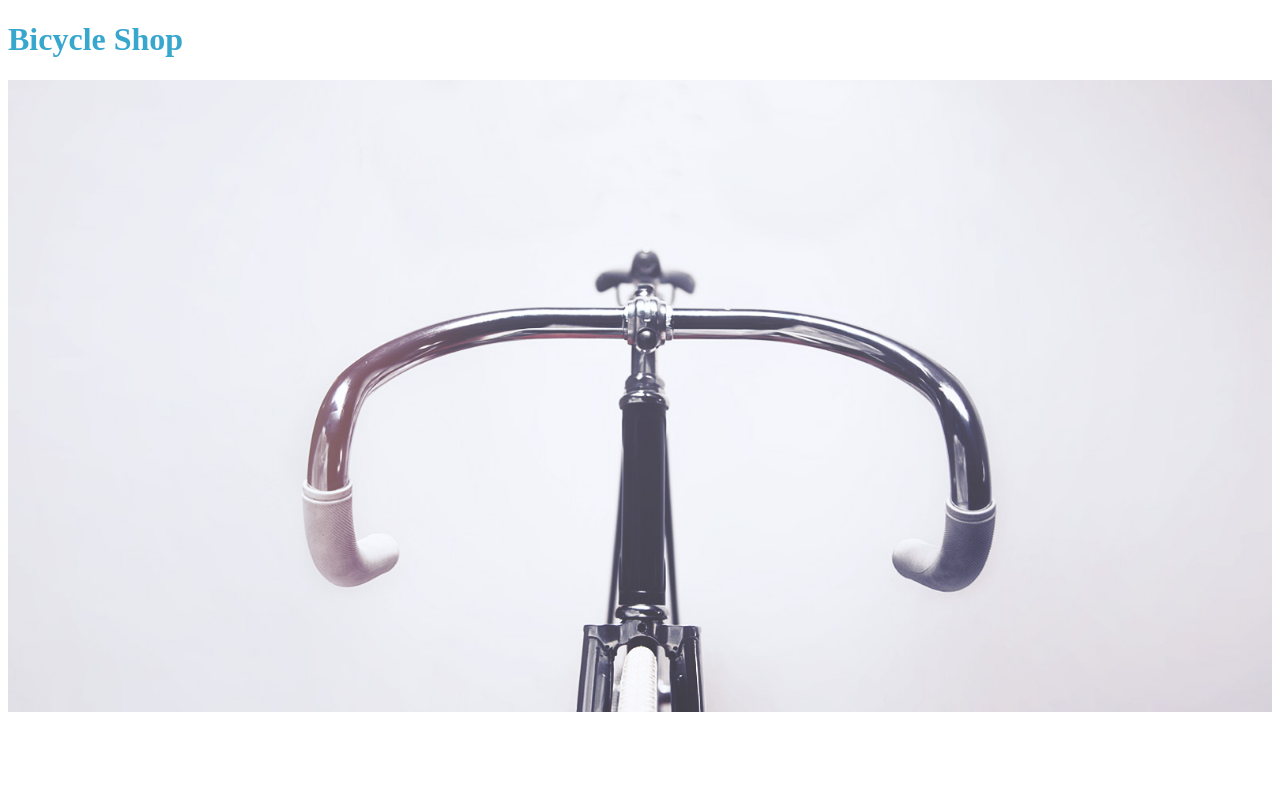
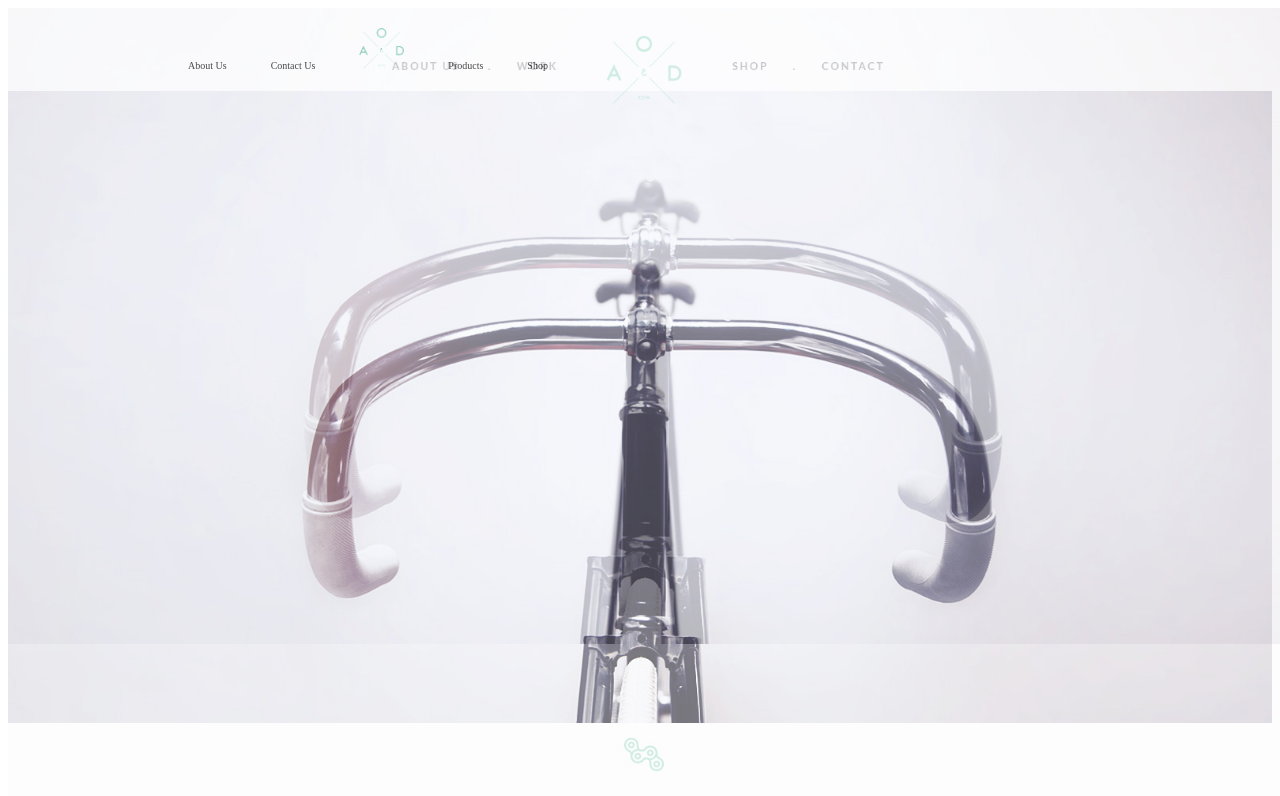
Before and after one commit to bcterry77/html-mockup, a plain HTML site: page index.html in a window 1280 px wide. Shown: the top 796 px of the page. Drawn offline with Linux system fonts and the light colour scheme.

Commit message:
add topbar

```diff
--- a/index.css
+++ b/index.css
@@ -1,7 +1,27 @@
-img {
+.hero img {
   width: 100%;
 }
 
-h1 {
-  color: #38a7ce;
+.top-bar li {
+  display: inline-block;
+  padding: 20px;
+  font-size: 10px;
 }
+
+.top-bar ul {
+  margin: 0px 120px;
+}
+
+.top-bar img {
+  width: 45px;
+}
+
+.image {
+  position: absolute;
+  z-index: 2;
+}
+
+.image img{
+  opacity: 0.3;
+  width: 100%;
+}
--- a/index.html
+++ b/index.html
@@ -6,7 +6,20 @@
     <link rel="stylesheet" href="index.css">
   </head>
   <body>
-    <h1>Bicycle Shop</h1>
-    <img src="assets/hero.png" alt="">
+    <div class="image">
+      <img src="web-site-mockup.jpg" alt="">
+    </div>
+    <div class="top-bar">
+      <ul>
+        <li>About Us</li>
+        <li>Contact Us</li>
+        <li><img src="assets/aod-logo.png" alt=""></li>
+        <li>Products</li>
+        <li>Shop</li>
+      </ul>
+    </div>
+    <div class="hero">
+      <img src="assets/hero.png" alt="">
+    </div>
   </body>
 </html>
```
